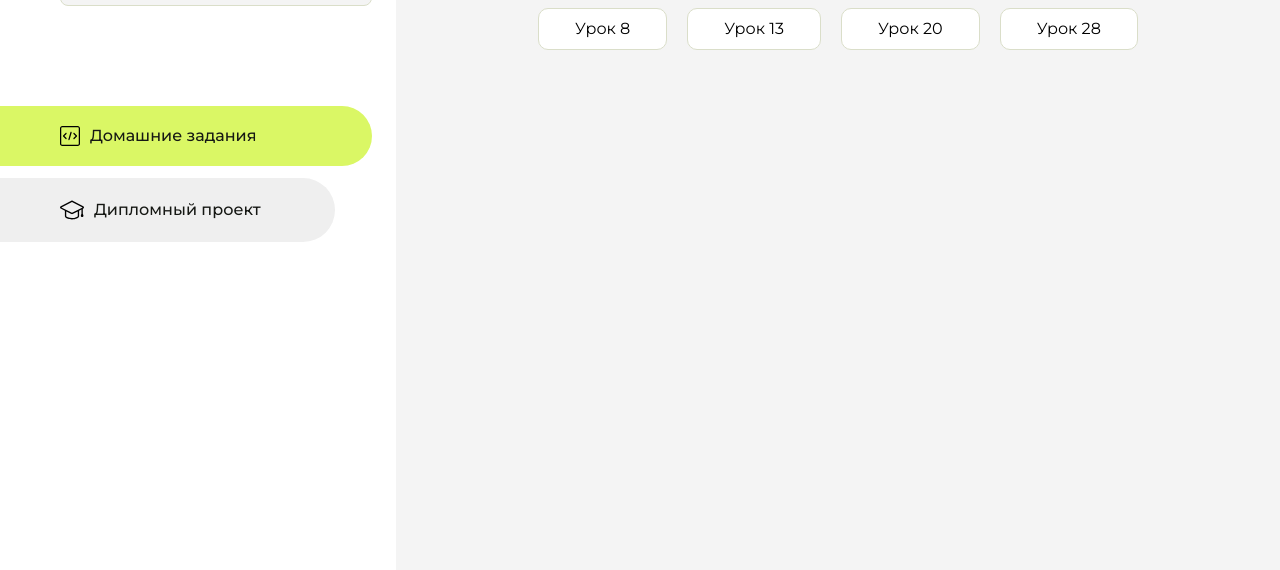
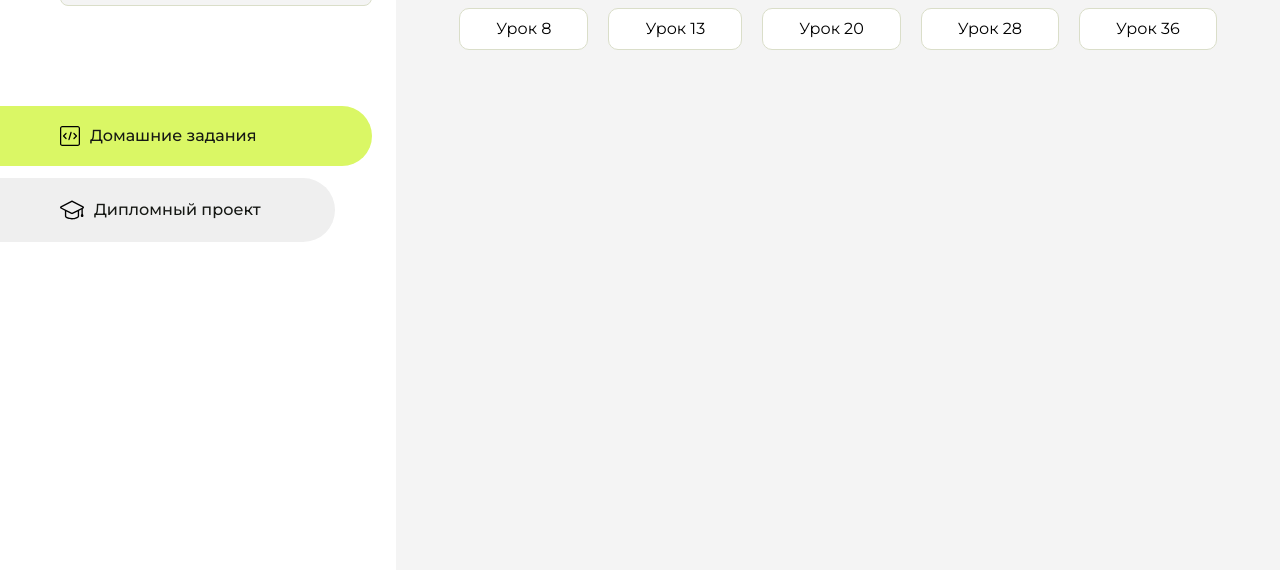
Before and after one commit to Romarios144/homework, a plain HTML site: page index.html in a window 1280 px wide. Shown: the part 230-800 px from the top of the page. Drawn offline with Linux system fonts and the light colour scheme.

Commit message:
Update index.html

```diff
--- a/index.html
+++ b/index.html
@@ -104,6 +104,9 @@
                     <li class="content__list-item">
                         <a href="lesson4/index.html">Урок 28</a>
                     </li>
+                    <li class="content__list-item">
+                        <a href="lesson5/index.html">Урок 36</a>
+                    </li>
                 </ul>
             </div>
             <div class="content__block hidden" id="diplomBlock">
```
